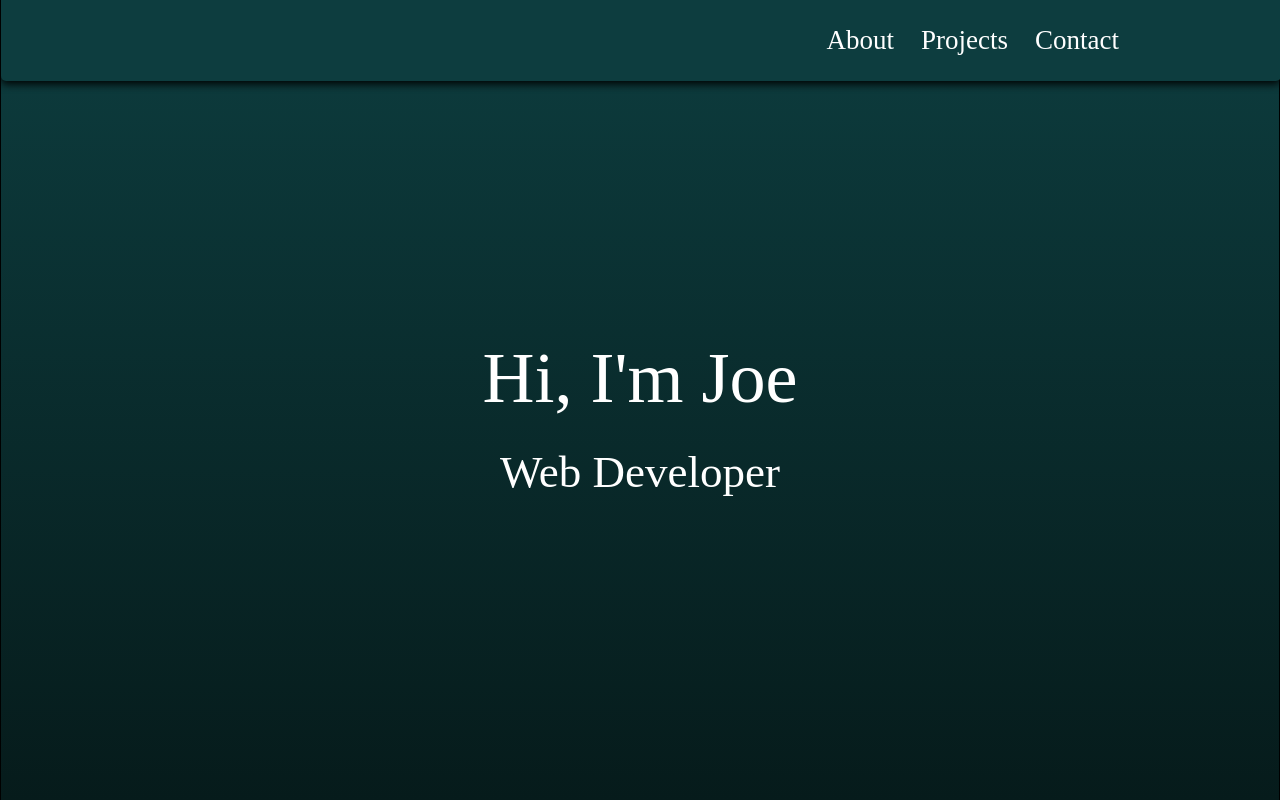
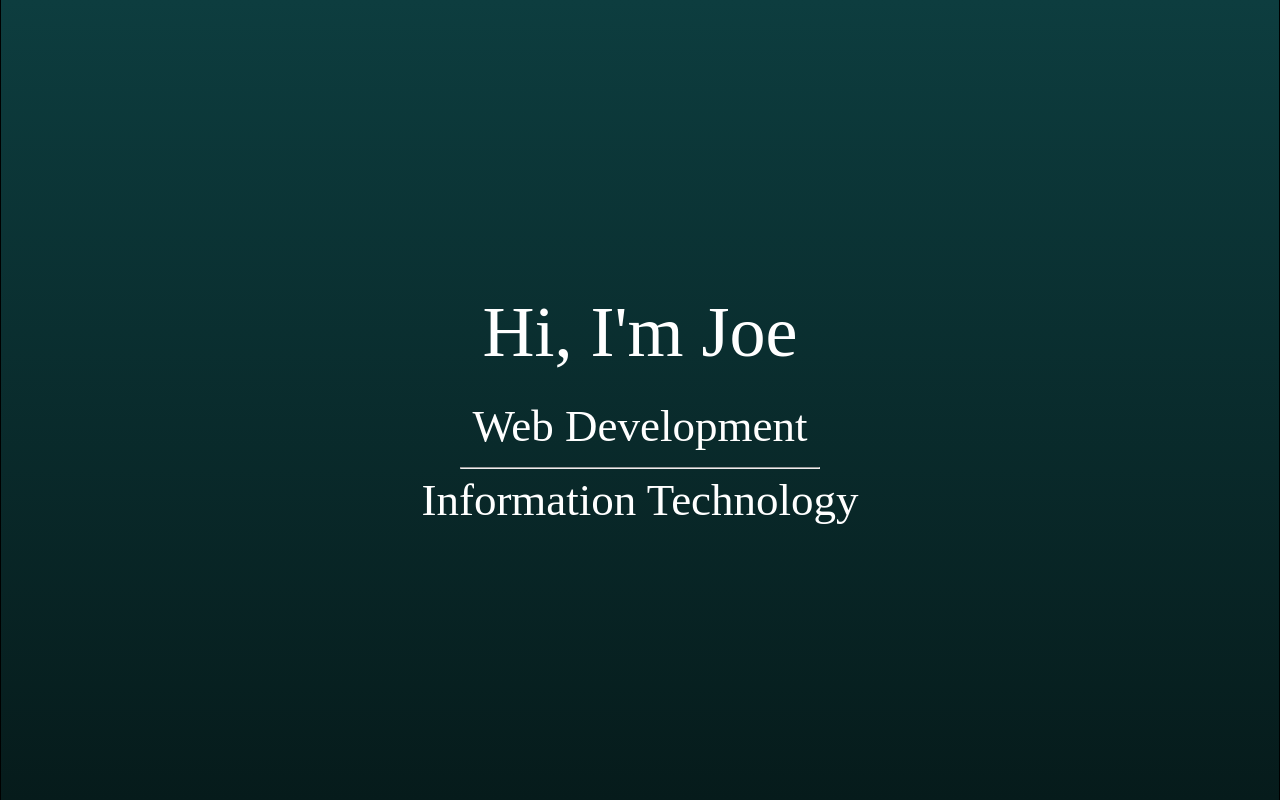
Before and after one commit to jenoble20/Portfolio, a plain HTML site: page index.html in a window 1280 px wide. Shown: the top 800 px of the page. Drawn offline with Linux system fonts and the light colour scheme.

Commit message:
Begins making changes to design of site. Begins adding links to portfolio pieces

```diff
--- a/Resources/CSS/style.css
+++ b/Resources/CSS/style.css
@@ -15,9 +15,18 @@ body{
     box-shadow: 0 0 10px #2C2C2C;
 }
 
+h1, h2{
+    text-align: center;
+}
+
 h2{
     font-size: 2.5em;
-    text-align: center;
+    margin-bottom: 1rem;
+}
+
+hr{
+    width: 28%;
+    color: #FFF;
 }
 
 a{
@@ -28,7 +37,7 @@ a{
 
 
 /**HEADER SECTION**/
-
+/*
 #frame header{
     display: flex;
     justify-content: flex-end;
@@ -53,25 +62,28 @@ a{
 #frame main{
     width: 100%;
 }
-
+*/
 
 
 /**LANDING SECTION**/
 
 #welcome-section{
     display: grid;
-    justify-content: center;
     align-content: center;
     width: 100%;
     height: 100vh;
     background: linear-gradient(#0D3D3F, rgb(6, 27, 27)) ;
 }
 
-#text h1{
+#intro-wrapper{
+    width: 100%;
+}
+
+#intro-wrapper h1{
     font-size: 4em;
     padding: 0.5em;
+    margin: auto;
 }
-
 
 
 /**PROJECT SECTION**/
--- a/index.html
+++ b/index.html
@@ -14,7 +14,9 @@
 
     <div id="frame">
 
+
         <!--HEADER SECTION-->
+        <!--
         <header>
             <nav id="navbar">
                 <ul>
@@ -24,21 +26,23 @@
                 </ul>
             </nav>
         </header>
-
+        -->
         <!--MAIN CONTENT-->
         <main>
             <!--LANDING SECTION-->
             <div id="welcome-section">
-                <div id="text">
+                <div id="intro-wrapper">
                     <h1>Hi, I'm Joe</h1>
-                    <h2>Web Developer</h2>
+                    <h2>Web Development</h2>
+                    <hr>
+                    <h2>Information Technology</h2>
                 </div>
             </div>
 
             <!--PROJECTS SECTION-->
             <div id="projects">
                 <!--EACH DIV WILL CONTAIN A LINK IMAGE OF A SITE FOR THE PORTFOLIO-->
-                <div class="project-title"><a href="#" target="_blank"></a></div>
+                <div class="project-title"><a href="Resources/Images/jumpstart.png" target="_blank"></a></div>
                 <div class="project-title"><a href="#" target="_blank"></a></div>
                 <div class="project-title"><a href="#" target="_blank"></a></div>
                 <div class="project-title"><a href="#" target="_blank"></a></div>
@@ -60,7 +64,9 @@
         </footer>
     </div>
 
+<!-- Script connecting to FreeCodeCamp's test suite.
+    <script src="https://cdn.freecodecamp.org/testable-projects-fcc/v1/bundle.js"></script>
+-->
 
-    <script src="https://cdn.freecodecamp.org/testable-projects-fcc/v1/bundle.js"></script>
 </body>
 </html>
```
Also changed, not shown: 3 other files.
